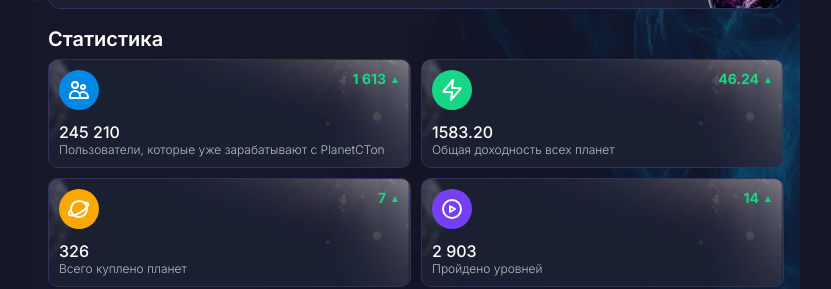
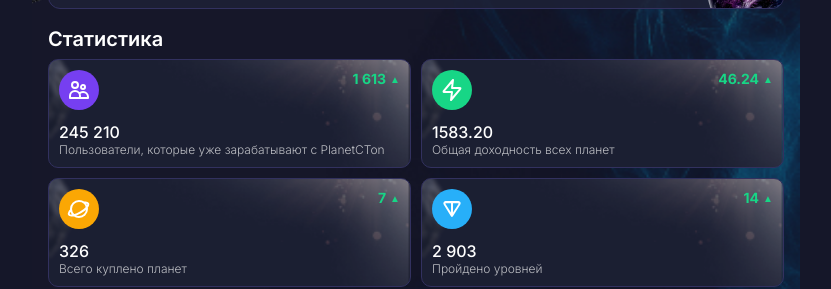
Before and after one commit to losenkov-9ev/PlanetCTon, a Vue app: page / in a window 1280 px wide. Shown: the part 309-598 px from the top of the page, without its empty margins (224-1055 px from the left). Built offline with nearby package versions, Linux system fonts and the light colour scheme; no server answers.

Commit message:
fixed icons

```diff
--- a/src/widgets/MainStatistics.vue
+++ b/src/widgets/MainStatistics.vue
@@ -3,7 +3,8 @@ import StatisticsCard from '@/entities/StatisticsCard.vue'
 import UsersIcon from '@/shared/assets/icons/users.svg'
 import LightningIcon from '@/shared/assets/icons/lightning.svg'
 import PlanetIcon from '@/shared/assets/icons/planet.svg'
-import PlayIcon from '@/shared/assets/icons/play.svg'
+
+import TonIcon from '@/shared/assets/icons/ton.svg'
 </script>
 
 <template>
@@ -12,7 +13,7 @@ import PlayIcon from '@/shared/assets/icons/play.svg'
     <div class="statistics-inner">
       <StatisticsCard
         value="245 210"
-        color="#0088e5"
+        color="#763FF1"
         count="1 613"
         text="Пользователи, которые уже зарабатывают с PlanetCTon"
       >
@@ -29,8 +30,8 @@ import PlayIcon from '@/shared/assets/icons/play.svg'
       <StatisticsCard value="326" color="#FBA704" count="7" text="Всего куплено планет">
         <PlanetIcon />
       </StatisticsCard>
-      <StatisticsCard value="2 903" count="14" color="#763FF1" text="Пройдено уровней">
-        <PlayIcon />
+      <StatisticsCard value="2 903" count="14" color="#27aff9" text="Пройдено уровней">
+        <TonIcon stroke-width="0" />
       </StatisticsCard>
     </div>
   </div>
```
